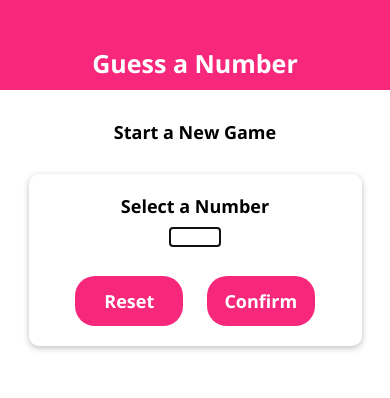
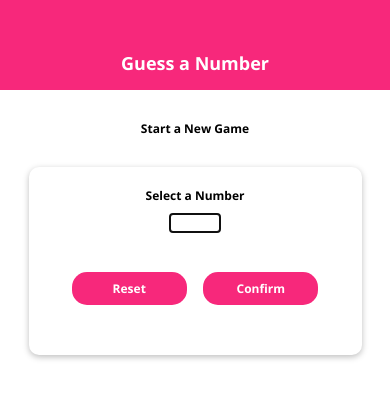
Before and after one commit to ReactNativeC/rn-guess-a-number, a React Native app: screen / in a window 390 px wide. Shown: the top 398 px of the page. Built offline with nearby package versions, Linux system fonts and the light colour scheme.

Commit message:
Dyanamic layout and sizing for various device sizes/resolutions

```diff
--- a/components/Header.js
+++ b/components/Header.js
@@ -1,7 +1,7 @@
 import React from 'react';
-import {View, Text, StyleSheet} from 'react-native';
+import {View, Text, StyleSheet, Dimensions} from 'react-native';
 import Colors from '../constants/colors';
-import { processFontFamily } from 'expo-font';
+
 
 const Header = props => {
   return (
@@ -21,7 +21,7 @@ const styles =  StyleSheet.create({
     alignItems: 'center',
   },
   headerTitle: {
-    fontSize: 25,
+    fontSize: Dimensions.get('window').width < 400 ? 18 : 25,
     textAlign: 'center',
     fontFamily: 'OpenSans-Bold',
     color: 'white',
--- a/components/MainButton.js
+++ b/components/MainButton.js
@@ -1,13 +1,13 @@
 import React from 'react';
-import { Text, View, StyleSheet, TouchableOpacity } from 'react-native';
-import Colors  from '../constants/colors';
+import { Text, View, StyleSheet, TouchableOpacity, Dimensions } from 'react-native';
+import Colors from '../constants/colors';
 
 
 const MainButton = (props) => {
   return (
     <TouchableOpacity activeOpacity={0.60} onPress={props.onPress}>
 
-      <View style={{...styles.button, ...props.style}}>
+      <View style={{ ...styles.button, ...props.style }}>
         <Text style={styles.buttonText}>{props.children}</Text>
       </View>
 
@@ -17,15 +17,16 @@ const MainButton = (props) => {
 
 const styles = StyleSheet.create({
   button: {
-    paddingVertical: 13,
-    paddingHorizontal: 20,
+    paddingVertical: Dimensions.get('window').width < 400 ? 8 : 13,
+    paddingHorizontal:Dimensions.get('window').width < 400 ? 10: 20,
     backgroundColor: Colors.primary,
-    borderRadius: 20,
-    alignItems:'center'
+    borderRadius: Dimensions.get('window').width < 400 ? 15 : 25,
+    alignItems: 'center',
+    minWidth: Dimensions.get('window').width /5,
   },
   buttonText: {
     fontFamily: 'OpenSans-Bold',
-    fontSize: 18,
+    fontSize: Dimensions.get('window').width < 400 ? 12 : 18,
     color: 'white',
   }
 });
--- a/components/NumberContainer.js
+++ b/components/NumberContainer.js
@@ -1,5 +1,5 @@
 import React from 'react';
-import {View, Text, StyleSheet} from 'react-native';
+import {View, Text, StyleSheet, Dimensions} from 'react-native';
 import Colors from '../constants/colors';
 
 const NumberContainer = (props) => {
@@ -14,12 +14,12 @@ const styles = StyleSheet.create({
   container: {
     borderWidth: 2,
     borderColor: Colors.accent,
-    padding: 10,
+    padding: Dimensions.get('window').width < 400 ? 5 : 10,
     marginVertical: 10,
     borderRadius: 10,
   },
   number: {
-    fontSize: 22,
+    fontSize: Dimensions.get('window').width < 400 ? 14 : 22,
     color: Colors.accent,
   }
 
--- a/components/TitleText.js
+++ b/components/TitleText.js
@@ -1,5 +1,5 @@
 import React from 'react';
-import { Text, StyleSheet, ShadowPropTypesIOS } from 'react-native';
+import { Text, StyleSheet, Dimensions } from 'react-native';
 
 const TitleText = (props) => {
 return( <Text style={{ ...styles.title, ...props.style,}}>{props.children}</Text> )
@@ -7,7 +7,7 @@ return( <Text style={{ ...styles.title, ...props.style,}}>{props.children}</Text
 
 const styles = StyleSheet.create({
   title: {
-    fontSize: 18,
+    fontSize: Dimensions.get('window').width < 400 ? 12 : 18,
     fontFamily: 'OpenSans-Bold',
   }
 });
--- a/screens/GameOverScreen.js
+++ b/screens/GameOverScreen.js
@@ -1,11 +1,12 @@
 import React from 'react';
-import { Text, View, StyleSheet, TouchableOpacity, Image } from 'react-native';
+import { Text, View, StyleSheet, TouchableOpacity, Image, Dimensions, ScrollView } from 'react-native';
 import Colors from '../constants/colors';
 import Card from '../components/Card';
 import TitleText from '../components/TitleText';
 import MainButton from '../components/MainButton';
 const GameOverScreen = (props) => {
   return (
+    <ScrollView>
     <View style={styles.screen}>
       <TitleText style={styles.gameOverTitle}> Game Over </TitleText>
       <View style={styles.ImageContainer}>
@@ -16,8 +17,9 @@ const GameOverScreen = (props) => {
       </View>
       <TitleText style={styles.messageText}>Number of Guess Rounds are <TitleText style={styles.messageStats}>{props.rounds}</TitleText> and the user number was: <TitleText style={styles.messageStats}>{props.userNumber}</TitleText></TitleText>
 
-      <MainButton style={styles.button} onPress={props.onReplay} >START NEW Game</MainButton>
+      <MainButton style={styles.button} onPress={props.onReplay} >START NEW GAME</MainButton>
     </View>
+    </ScrollView>
   );
 };
 
@@ -28,7 +30,7 @@ const styles = StyleSheet.create({
     justifyContent:'center'
   },
   gameOverTitle: {
-    fontSize: 50,
+    fontSize: Dimensions.get('window').width < 400 ? 30 : 50,
     color: Colors.accent
   },
   startNewGameTitle: {
@@ -36,11 +38,11 @@ const styles = StyleSheet.create({
     color: Colors.primary
   },
   ImageContainer: {
-    width: 300,
-    height:300,
-    borderRadius: 150,
+    width: Dimensions.get('window').width*0.8,
+    height:Dimensions.get('window').width*0.8,
+    borderRadius: (Dimensions.get('window').width*0.8)/2,
     borderWidth: 2,
-    marginVertical: 40,
+    marginVertical:  Dimensions.get('window').width < 400 ? 10: 40,
     overflow: 'hidden',
   },
   image: {
@@ -48,16 +50,16 @@ const styles = StyleSheet.create({
     height: '100%',
   },
   button: {
-    marginVertical: 30,
+    marginVertical:  Dimensions.get('window').width < 400 ? 10 : 30,
   },
   messageText: {
     marginHorizontal: 15,
     textAlign: 'center',
-    fontSize: 22,
+    fontSize: Dimensions.get('window').width < 400 ? 14: 22,
   },
   messageStats: {
     color: Colors.primary,
-    fontSize: 22,
+    fontSize: Dimensions.get('window').width < 400 ? 14: 22,
   }
 
 
--- a/screens/GameScreen.js
+++ b/screens/GameScreen.js
@@ -5,7 +5,7 @@ import Card from '../components/Card';
 import GameOverScreen from '../screens/GameOverScreen';
 import TitleText from '../components/TitleText';
 import MainButton from '../components/MainButton';
-import { Ionicons, MaterialIcons } from '@expo/vector-icons';
+import { MaterialIcons } from '@expo/vector-icons';
 import BodyText from '../components/BodyText';
 import { render } from 'react-dom';
 
@@ -83,7 +83,7 @@ const GameScreen = (props) => {
 
       <Card style={styles.buttonContainer}>
         <MainButton onPress={nextGuessHandler.bind(this, 'lower')}>
-          <Ionicons name="md-remove" size={24} />
+          <MaterialIcons name="remove" size={24} />
         </MainButton>
         <MainButton onPress={nextGuessHandler.bind(this, 'greater')}>
           <MaterialIcons name="add" size={24} />
@@ -110,7 +110,7 @@ const styles = StyleSheet.create({
   },
   listItem: {
     borderWidth: 1,
-    marginVertical: 30,
+    marginVertical: 5,
     borderRadius: 10,
     padding: 10,
     flexDirection: 'row',
--- a/screens/StartGameScreen.js
+++ b/screens/StartGameScreen.js
@@ -55,12 +55,16 @@ const StartGameScreen = (props) =>  {
       </Card>
   }
 
+  //test
+  //print resolution of the device
+  console.log("resuloution(wxh):" + Dimensions.get('window').width.toString() + " x " + Dimensions.get('window').height.toString())
+
   return (
     <TouchableWithoutFeedback onPress={() => { Keyboard.dismiss()}}>
       <View style={styles.screen}>
         <TitleText style={styles.title}>Start a New Game</TitleText>
         <Card style={styles.inputContainer}>
-          <Text style={GlobalStyles.headerTitle}>Select a Number</Text>
+          <TitleText>Select a Number</TitleText>
           <Input
             style={styles.input}
             blurOnSubmit
@@ -101,13 +105,11 @@ const styles = StyleSheet.create({
     width: '100%',
     justifyContent: 'space-around',
     paddingHorizontal: 15,
-    marginTop: 20,
-  },
-  title: {
-    marginVertical: 20,
+    marginVertical: Dimensions.get('window').height < 600 ? 5 : 30,
   },
   button: {
-    width: Dimensions.get('window').width / 3.6,
+    //minWidth: 120
+    width: Dimensions.get('window').width / 3.4,
   },
   input: {
     width: 50,
@@ -116,7 +118,10 @@ const styles = StyleSheet.create({
   summaryContainer: {
     marginTop: 20,
     alignItems: 'center',
-  }
+  },
+  title: {
+    marginVertical: 20,
+  },
 });
 
 export default StartGameScreen;
```
Also changed, not shown: App.js (+6 -5 lines).
